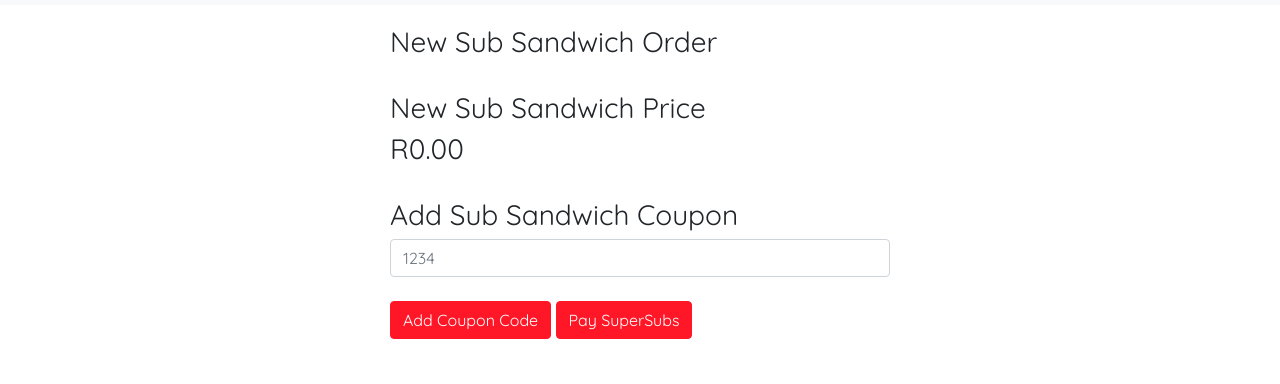
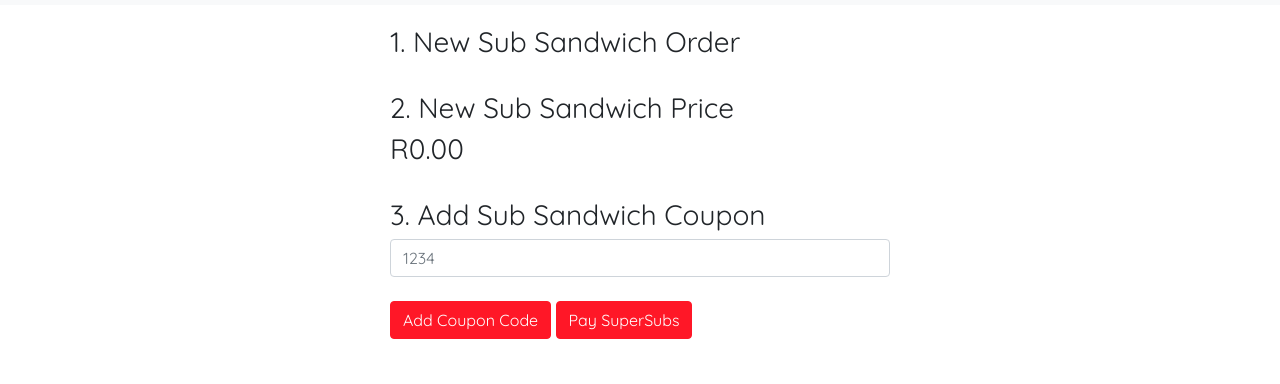
Before and after one commit to loreleiguse/231091_LoreleiGuse_DV100_T2_Project, a plain HTML site: page pages/checkout.html in a window 1280 px wide. Shown: the part 51-435 px from the top of the page. Drawn offline with nearby package versions, Linux system fonts and the light colour scheme.

Commit message:
Complete Term 2 Project

```diff
--- a/js/checkout.js
+++ b/js/checkout.js
@@ -18,6 +18,7 @@ showSub = () => {
         subTotal += price;
 
         items.innerHTML += `
+        <br>
             <div class="card" style="width: 18rem;">
                 <ul class="list-group list-group-flush">
                     <li class="list-group-item"><strong>Name:</strong> ${name}</li>
@@ -33,6 +34,8 @@ showSub = () => {
     }
 }
 
+addCoupon = () => {}
+
 resetReturn = () => {
     localStorage.removeItem("sub");
     window.location.href = '../index.html'
--- a/pages/checkout.html
+++ b/pages/checkout.html
@@ -51,20 +51,20 @@
         <section>
             <div class="check">
                 <div class="subCheck">
-                    <h3>New Sub Sandwich Order</h3>
+                    <h3>1. New Sub Sandwich Order</h3>
                     <div class="last" id="subHere"></div>
                 </div>
                 <br>
                 <div class="orderCheck">
-                    <h3>New Sub Sandwich Price</h3>
+                    <h3>2. New Sub Sandwich Price</h3>
                     <div class="orderPrice" id="finalPrice">
                         <h3>R0.00</h3>
                     </div>
                     <br>
-                    <h3>Add Sub Sandwich Coupon</h3>
+                    <h3>3. Add Sub Sandwich Coupon</h3>
                     <input type="text" class="form-control" placeholder="1234" id="coupon">
                     <br>
-                    <button class="btn btn-primary" type="button" onclick="">Add Coupon Code</button>
+                    <button class="btn btn-primary" type="button" onclick="addCoupon()">Add Coupon Code</button>
 
                     <button class="btn btn-primary" type="button" onclick="resetReturn()">Pay SuperSubs</button>
                 </div>
```
